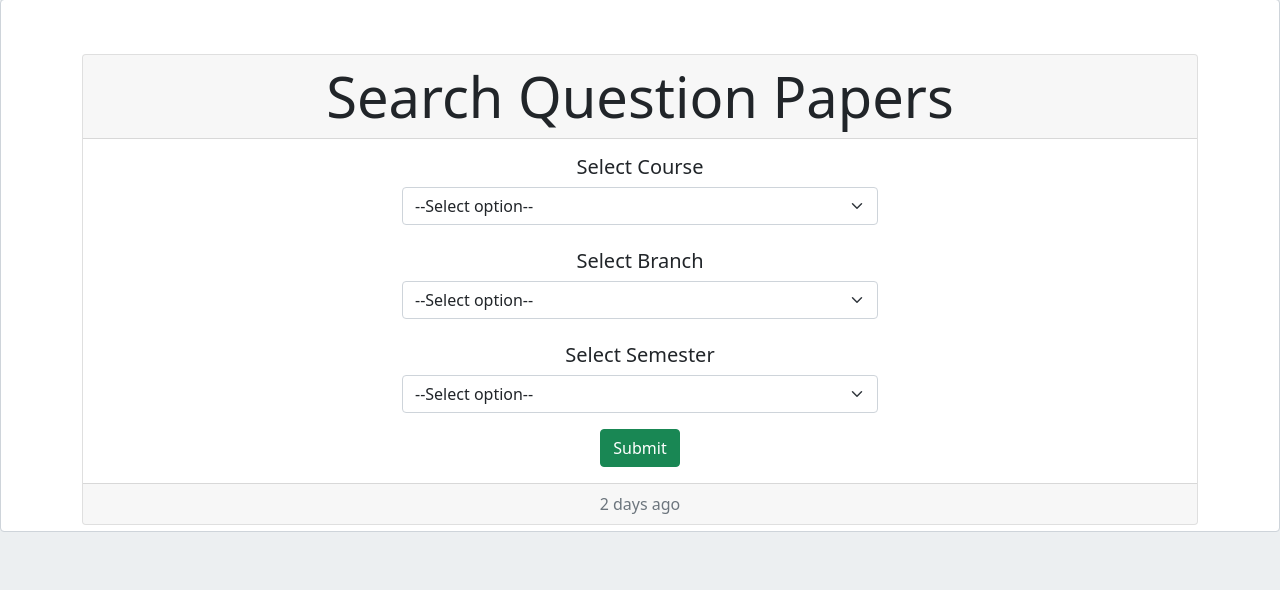
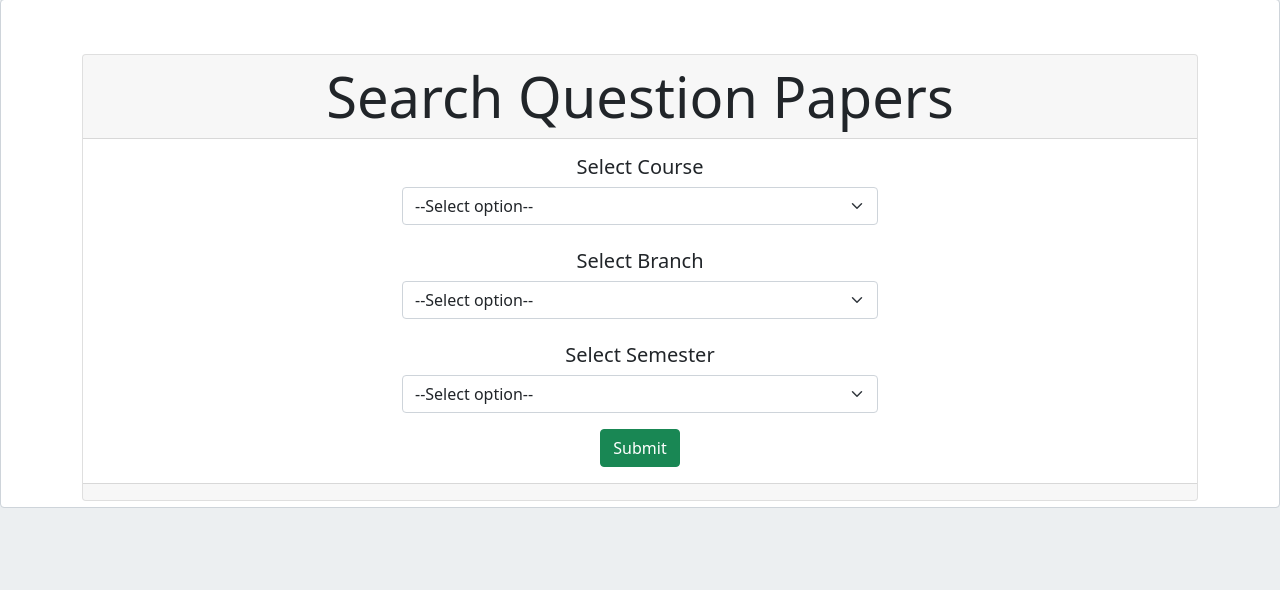
Before and after one commit to asbaravkar/qp, a Flask app: page / in a window 1280 px wide. Shown: the part 57-647 px from the top of the page. Run offline with Flask 2, Linux system fonts and the light colour scheme.

Commit message:
formatting

```diff
--- a/qp/templates/home.html
+++ b/qp/templates/home.html
@@ -43,7 +43,6 @@
         <input type="submit" class="btn btn-success mt-3" value="Submit"/>
         </div>
         <div class="card-footer text-muted">
-        2 days ago
         </div>
     </div>
 </div>
```
